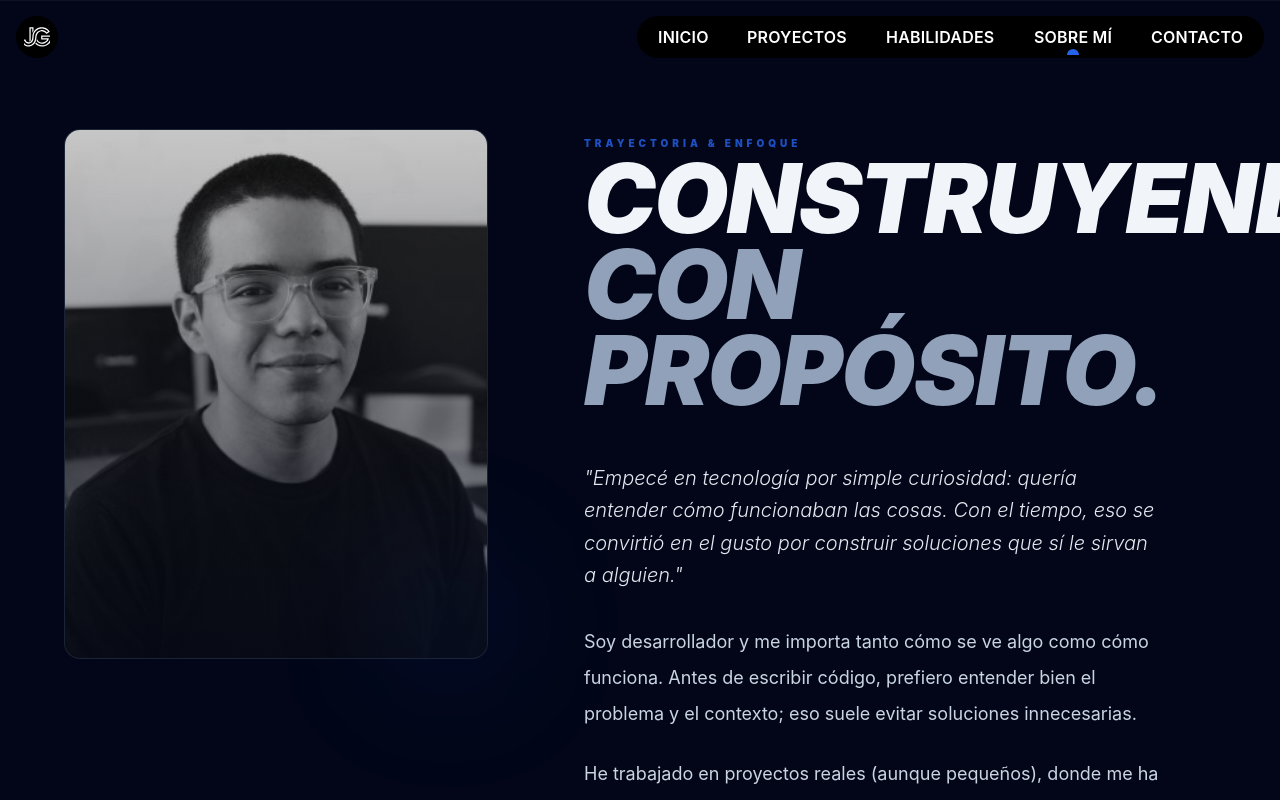
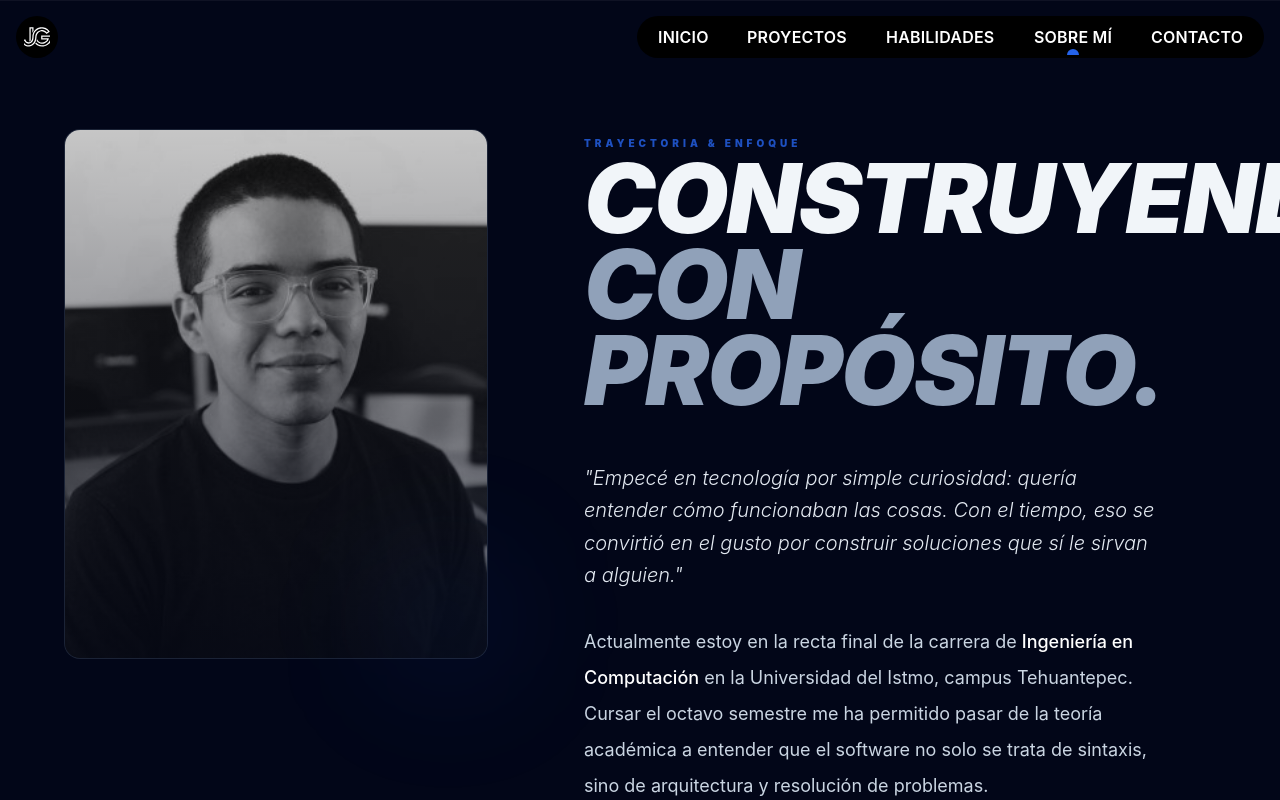
Before and after one commit to JoanGarfias/JoanGarfias.github.io, a Nuxt app: page /sobre-mi in a window 1280 px wide. Shown: the top 800 px of the page. Built offline with nearby package versions, Linux system fonts and the light colour scheme.

Commit message:
university info

```diff
--- a/app/components/AboutMe.vue
+++ b/app/components/AboutMe.vue
@@ -33,6 +33,9 @@
             </p>
 
             <div class="space-y-6 text-slate-300 text-base md:text-lg leading-loose">
+              <p>
+                Actualmente estoy en la recta final de la carrera de <span class="text-white font-medium">Ingeniería en Computación</span> en la Universidad del Istmo, campus Tehuantepec. Cursar el octavo semestre me ha permitido pasar de la teoría académica a entender que el software no solo se trata de sintaxis, sino de arquitectura y resolución de problemas.
+              </p>
               <p>
                 Soy desarrollador y me importa tanto cómo se ve algo como cómo funciona. Antes de escribir código, prefiero entender bien el problema y el contexto; eso suele evitar soluciones innecesarias.
               </p>
```
